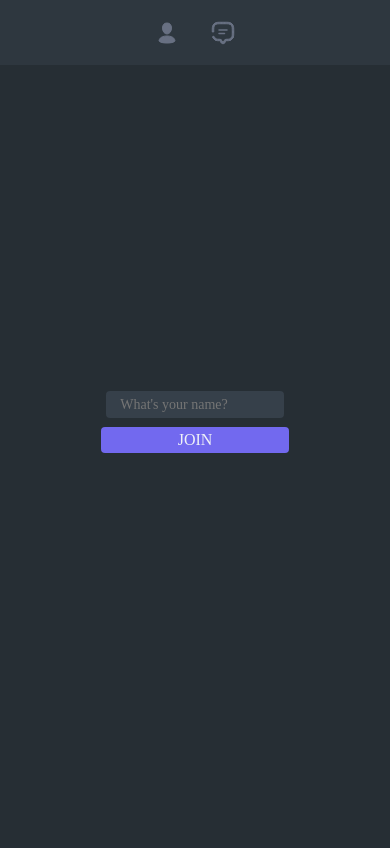
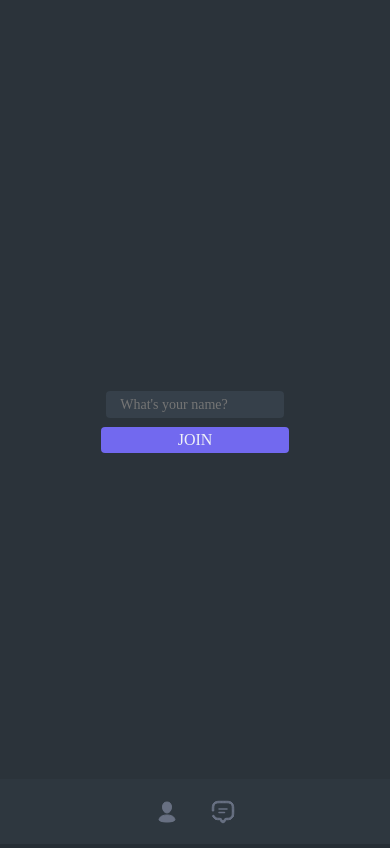
Before and after one commit to NikolaYK2/talk-blink, a React (Vite) app in the folder client/: page / in a window 390 px wide. Built offline with nearby package versions, Linux system fonts and the light colour scheme.

Commit message:
refactor(Messages, UserHub, Header): Update component styles for mobile-first approach - Change routing in logo, now leads to chats

```diff
--- a/client/src/App.module.scss
+++ b/client/src/App.module.scss
@@ -1,4 +1,6 @@
 .container {
   display: flex;
   flex-wrap: wrap-reverse;
+  height: 100%;
+  //background: var(--color-dark-500);
 }
--- a/client/src/features/1-header/Header.tsx
+++ b/client/src/features/1-header/Header.tsx
@@ -14,7 +14,7 @@
 
   return (
     <header className={s.header}>
-      <Link to={PATH.ROUT_MAIN} className={s.logo}>
+      <Link to={PATH.ROUT_CHAT} className={s.logo}>
         <IconSvg name={"logo"}/>
       </Link>
       <nav className={s.nav}>
--- a/client/src/features/userHub/ui/UserHub.module.scss
+++ b/client/src/features/userHub/ui/UserHub.module.scss
@@ -3,6 +3,8 @@
   max-width: pxToRem(365px);
   min-width: pxToRem(165px);
   background: var(--color-dark-500);
+  overflow-y: auto;
+  height: 100%;
   @media (max-width: pxToRem($viewportMobile)) {
     min-width: 100%;
     max-width: 100%;
--- a/client/src/features/usersMessager/ui/Messages.module.scss
+++ b/client/src/features/usersMessager/ui/Messages.module.scss
@@ -5,6 +5,7 @@
   justify-content: space-between;
   height: 100vh;
   font-size: var(--f-s-h2);
+  background-color: var(--color-dark-900);
   @media (max-width: pxToRem($viewportMobile)) {
     //height: calc(100vh - 39px);
     //display: none;
```
